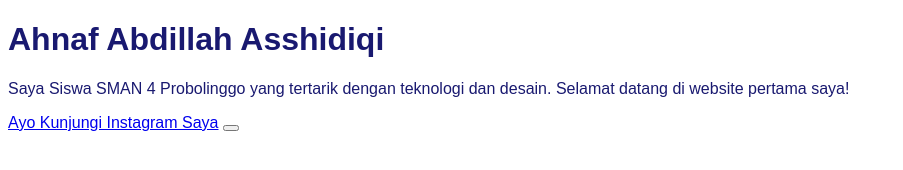
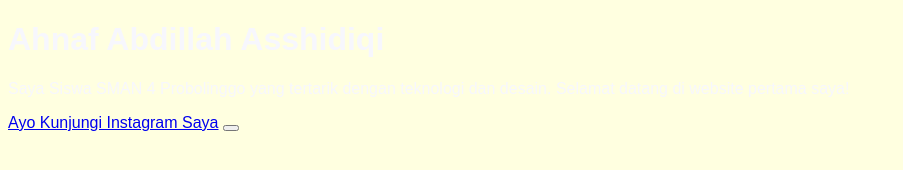
Before and after one commit to ahnafdiki1768-code/for-you, a plain HTML site: page index.html in a window 1280 px wide. Shown: the whole page, without its empty margins (0-903 px from the left). Drawn offline with Linux system fonts and the light colour scheme.

Commit message:
Update style.css

```diff
--- a/style.css
+++ b/style.css
@@ -1,7 +1,7 @@
 body {
-  background-color: #FFFFEO;
+  background-color: #FFFFE0;
   font-family: Arial, sans-serif;
-  color: #191970;
+  color: #f7f7fd;
 }
 .kartu-profil {
   width: 300px;
@@ -16,4 +16,3 @@ body {
   width: 150px;
   border-radius: 50%;
 }
-.Kartu-profil {
```
